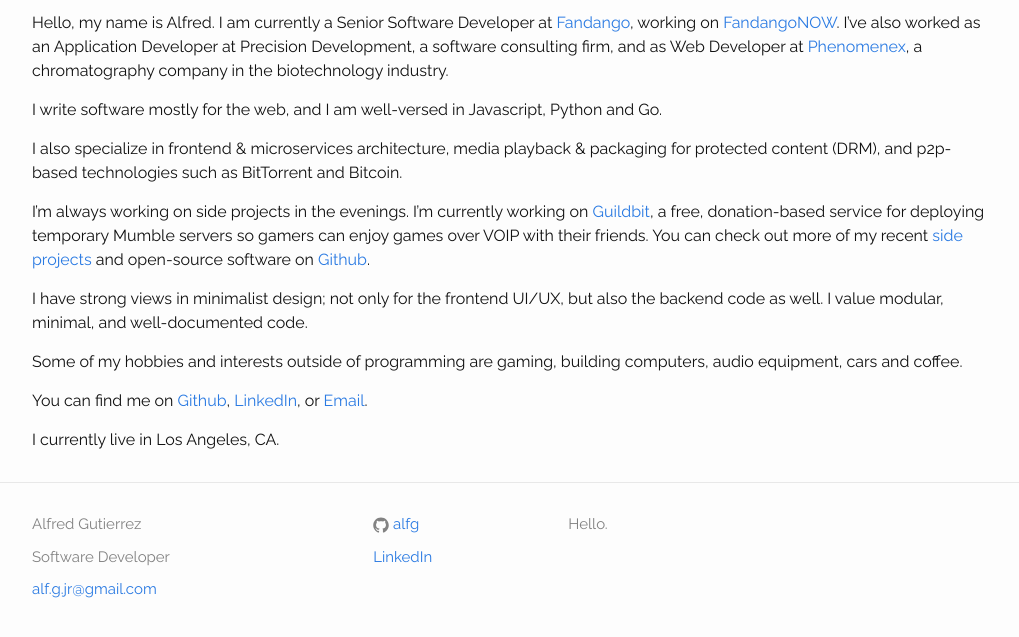
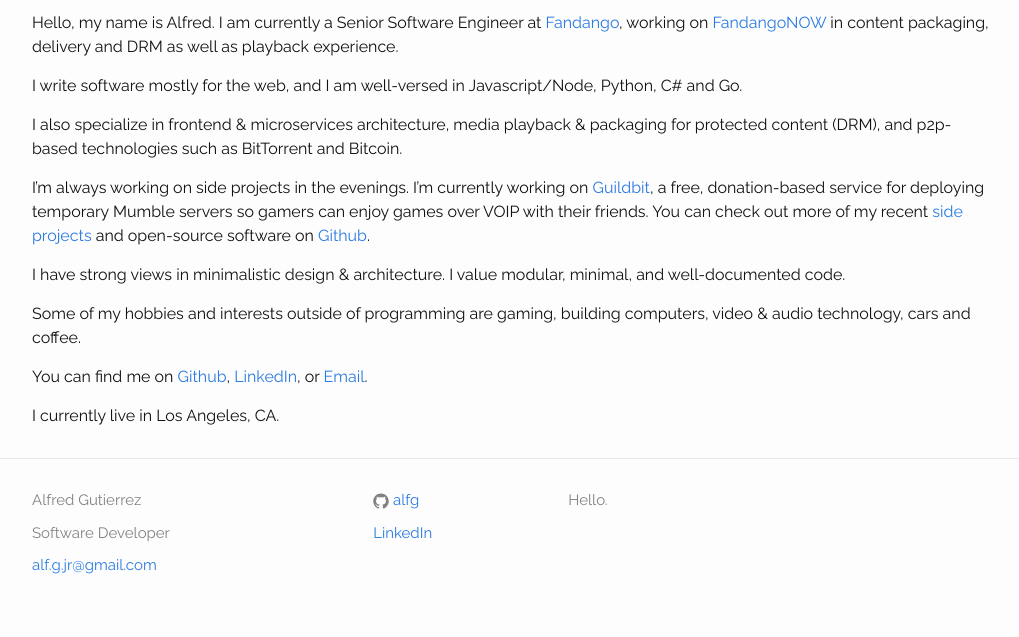
Before and after one commit to alfg/alfg.github.io, a Jekyll site: the page built from index.md, in a window 1280 px wide, cut to the strip 358-1019 px from the top of the page. Shown: the top 637 px of the strip, without its empty margins (128-1147 px from the left). Built offline with Jekyll 4.4.1, drawn with Linux system fonts in a browser that asks for light colours.

Commit message:
Update index.md

```diff
--- a/index.md
+++ b/index.md
@@ -6,11 +6,9 @@
 
 ![Alfred Gutierrez](http://www.gravatar.com/avatar/922ef4d7e597243ff0de75bdfea9b424.png?size=200)
 
-Hello, my name is Alfred.  I am currently a Senior Software Developer at [Fandango](http://fandango.com), working on [FandangoNOW](http://fandangonow.com). I've also worked as an Application Developer at Precision Development, a
-software consulting firm, and as Web Developer at [Phenomenex](http://www.phenomenex.com),
-a chromatography company in the biotechnology industry.
+Hello, my name is Alfred.  I am currently a Senior Software Engineer at [Fandango](http://fandango.com), working on [FandangoNOW](http://fandangonow.com) in content packaging, delivery and DRM as well as playback experience.
 
-I write software mostly for the web, and I am well-versed in Javascript, Python and Go.
+I write software mostly for the web, and I am well-versed in Javascript/Node, Python, C# and Go.
 
 I also specialize in frontend & microservices architecture, media playback & packaging for protected content (DRM), and p2p-based technologies such as BitTorrent and Bitcoin.
 
@@ -21,10 +19,9 @@
 with their friends. You can check out more of my recent <a href="projects.html">side projects</a> and open-source software on
 <a href="http://github.com/alfg">Github</a>.
 
-I have strong views in minimalist design; not only for the frontend UI/UX, but also the backend code as
-well. I value modular, minimal, and well-documented code.
+I have strong views in minimalistic design & architecture. I value modular, minimal, and well-documented code.
 
-Some of my hobbies and interests outside of programming are gaming, building computers, audio equipment, cars and coffee.
+Some of my hobbies and interests outside of programming are gaming, building computers, video & audio technology, cars and coffee.
 
 You can find me on [Github](http://github.com/alfg),
 [LinkedIn](http://www.linkedin.com/pub/alfred-gutierrez/58/ba1/93b), or
```
